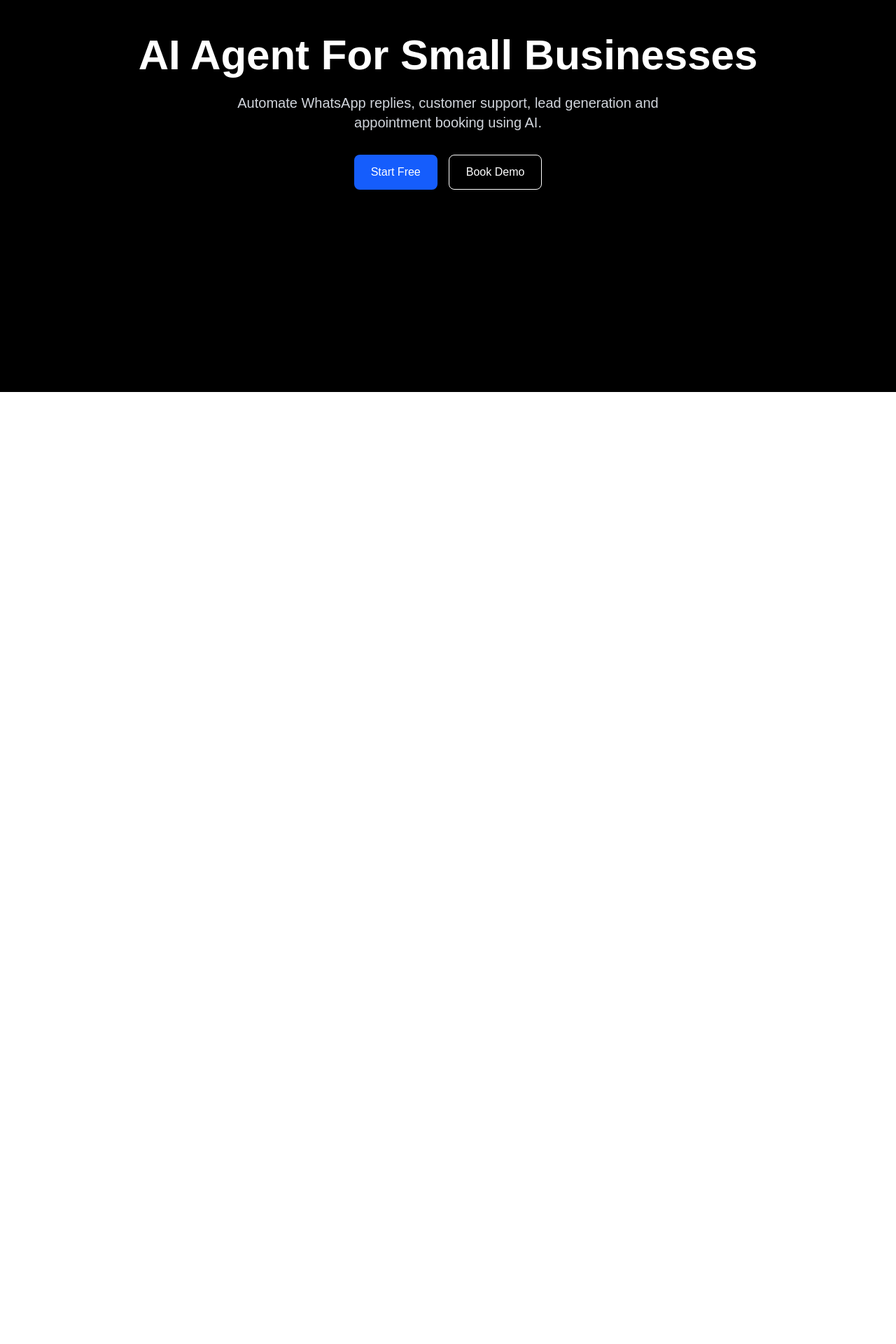
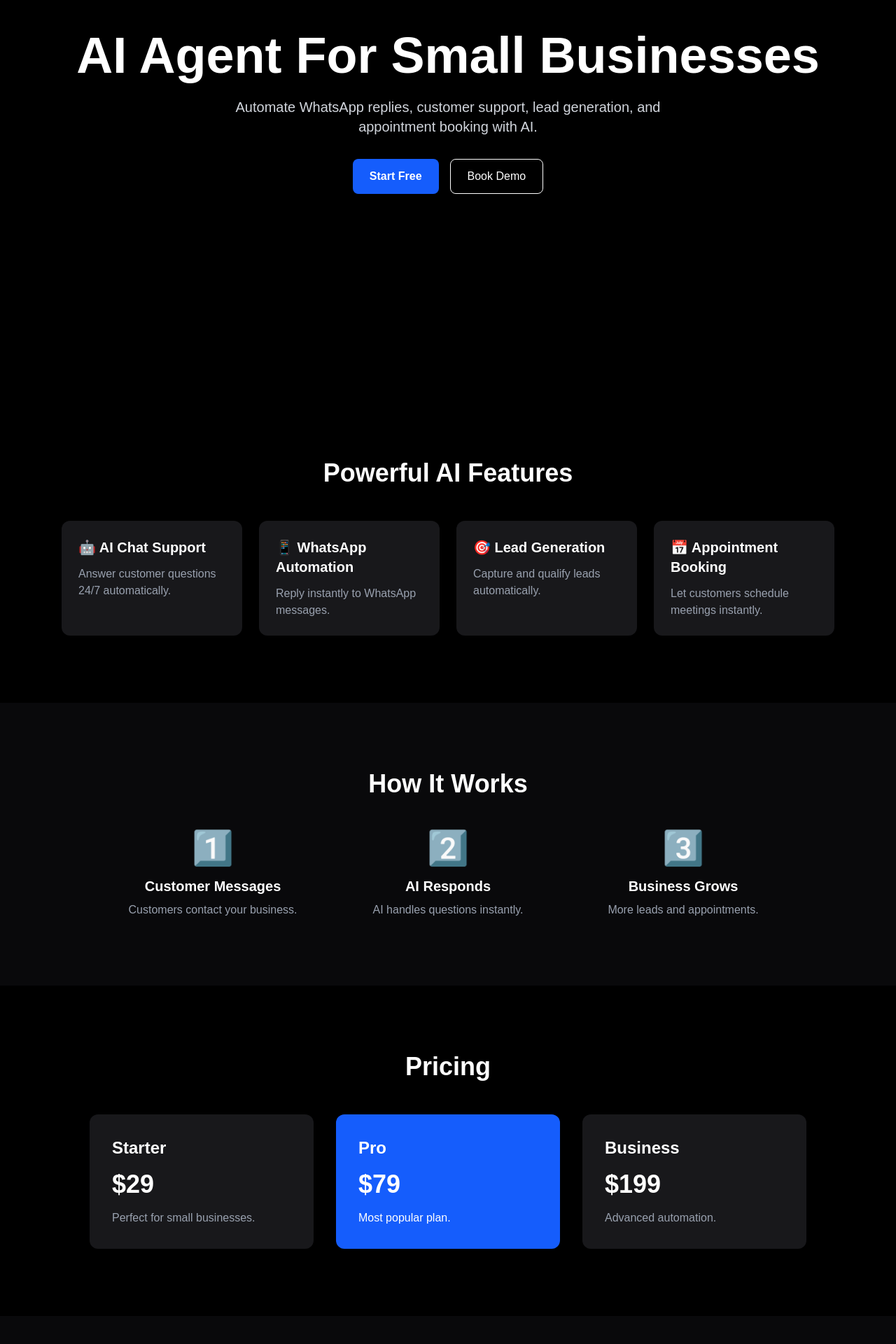
Before and after one commit to adidarkknight/ai-business-agent, a Next.js app: page / in a window 1280 px wide. Shown: the part 240-2160 px from the top of the page at 70% size. Before the commit the page ends 800 px from the top, so only its background shows below. Built offline with nearby package versions, Linux system fonts and the light colour scheme.

Commit message:
Updated landing page

```diff
--- a/app/page.tsx
+++ b/app/page.tsx
@@ -1,18 +1,19 @@
 export default function Home() {
   return (
     <main className="min-h-screen bg-black text-white">
-      <section className="flex flex-col items-center justify-center h-screen px-6 text-center">
-        <h1 className="text-6xl font-bold mb-6">
+      {/* Hero */}
+      <section className="flex min-h-screen flex-col items-center justify-center px-6 text-center">
+        <h1 className="text-5xl md:text-7xl font-bold mb-6">
           AI Agent For Small Businesses
         </h1>
 
-        <p className="text-xl text-gray-300 max-w-2xl">
-          Automate WhatsApp replies, customer support, lead generation
-          and appointment booking using AI.
+        <p className="max-w-2xl text-lg md:text-xl text-gray-300 mb-8">
+          Automate WhatsApp replies, customer support, lead generation,
+          and appointment booking with AI.
         </p>
 
-        <div className="mt-8 flex gap-4">
-          <button className="bg-blue-600 px-6 py-3 rounded-lg">
+        <div className="flex gap-4">
+          <button className="bg-blue-600 hover:bg-blue-700 px-6 py-3 rounded-lg font-semibold">
             Start Free
           </button>
 
@@ -21,6 +22,134 @@ export default function Home() {
           </button>
         </div>
       </section>
+
+      {/* Features */}
+      <section className="py-24 px-6 max-w-6xl mx-auto">
+        <h2 className="text-4xl font-bold text-center mb-12">
+          Powerful AI Features
+        </h2>
+
+        <div className="grid md:grid-cols-4 gap-6">
+          <div className="bg-zinc-900 p-6 rounded-xl">
+            <h3 className="text-xl font-bold mb-3">
+              🤖 AI Chat Support
+            </h3>
+            <p className="text-gray-400">
+              Answer customer questions 24/7 automatically.
+            </p>
+          </div>
+
+          <div className="bg-zinc-900 p-6 rounded-xl">
+            <h3 className="text-xl font-bold mb-3">
+              📱 WhatsApp Automation
+            </h3>
+            <p className="text-gray-400">
+              Reply instantly to WhatsApp messages.
+            </p>
+          </div>
+
+          <div className="bg-zinc-900 p-6 rounded-xl">
+            <h3 className="text-xl font-bold mb-3">
+              🎯 Lead Generation
+            </h3>
+            <p className="text-gray-400">
+              Capture and qualify leads automatically.
+            </p>
+          </div>
+
+          <div className="bg-zinc-900 p-6 rounded-xl">
+            <h3 className="text-xl font-bold mb-3">
+              📅 Appointment Booking
+            </h3>
+            <p className="text-gray-400">
+              Let customers schedule meetings instantly.
+            </p>
+          </div>
+        </div>
+      </section>
+
+      {/* How It Works */}
+      <section className="py-24 bg-zinc-950">
+        <div className="max-w-5xl mx-auto px-6">
+          <h2 className="text-4xl font-bold text-center mb-12">
+            How It Works
+          </h2>
+
+          <div className="grid md:grid-cols-3 gap-8 text-center">
+            <div>
+              <div className="text-5xl mb-4">1️⃣</div>
+              <h3 className="font-bold text-xl mb-2">
+                Customer Messages
+              </h3>
+              <p className="text-gray-400">
+                Customers contact your business.
+              </p>
+            </div>
+
+            <div>
+              <div className="text-5xl mb-4">2️⃣</div>
+              <h3 className="font-bold text-xl mb-2">
+                AI Responds
+              </h3>
+              <p className="text-gray-400">
+                AI handles questions instantly.
+              </p>
+            </div>
+
+            <div>
+              <div className="text-5xl mb-4">3️⃣</div>
+              <h3 className="font-bold text-xl mb-2">
+                Business Grows
+              </h3>
+              <p className="text-gray-400">
+                More leads and appointments.
+              </p>
+            </div>
+          </div>
+        </div>
+      </section>
+
+      {/* Pricing */}
+      <section className="py-24 px-6">
+        <h2 className="text-4xl font-bold text-center mb-12">
+          Pricing
+        </h2>
+
+        <div className="max-w-5xl mx-auto grid md:grid-cols-3 gap-8">
+          <div className="bg-zinc-900 p-8 rounded-xl">
+            <h3 className="text-2xl font-bold mb-4">Starter</h3>
+            <p className="text-4xl font-bold mb-4">$29</p>
+            <p className="text-gray-400">Perfect for small businesses.</p>
+          </div>
+
+          <div className="bg-blue-600 p-8 rounded-xl">
+            <h3 className="text-2xl font-bold mb-4">Pro</h3>
+            <p className="text-4xl font-bold mb-4">$79</p>
+            <p>Most popular plan.</p>
+          </div>
+
+          <div className="bg-zinc-900 p-8 rounded-xl">
+            <h3 className="text-2xl font-bold mb-4">Business</h3>
+            <p className="text-4xl font-bold mb-4">$199</p>
+            <p className="text-gray-400">Advanced automation.</p>
+          </div>
+        </div>
+      </section>
+
+      {/* Contact */}
+      <section className="py-24 bg-zinc-950 text-center px-6">
+        <h2 className="text-4xl font-bold mb-6">
+          Ready To Automate Your Business?
+        </h2>
+
+        <p className="text-gray-400 mb-8">
+          Book a demo and see how AI can grow your business.
+        </p>
+
+        <button className="bg-blue-600 px-8 py-4 rounded-lg text-lg font-semibold">
+          Book Demo
+        </button>
+      </section>
     </main>
   );
 }
```
